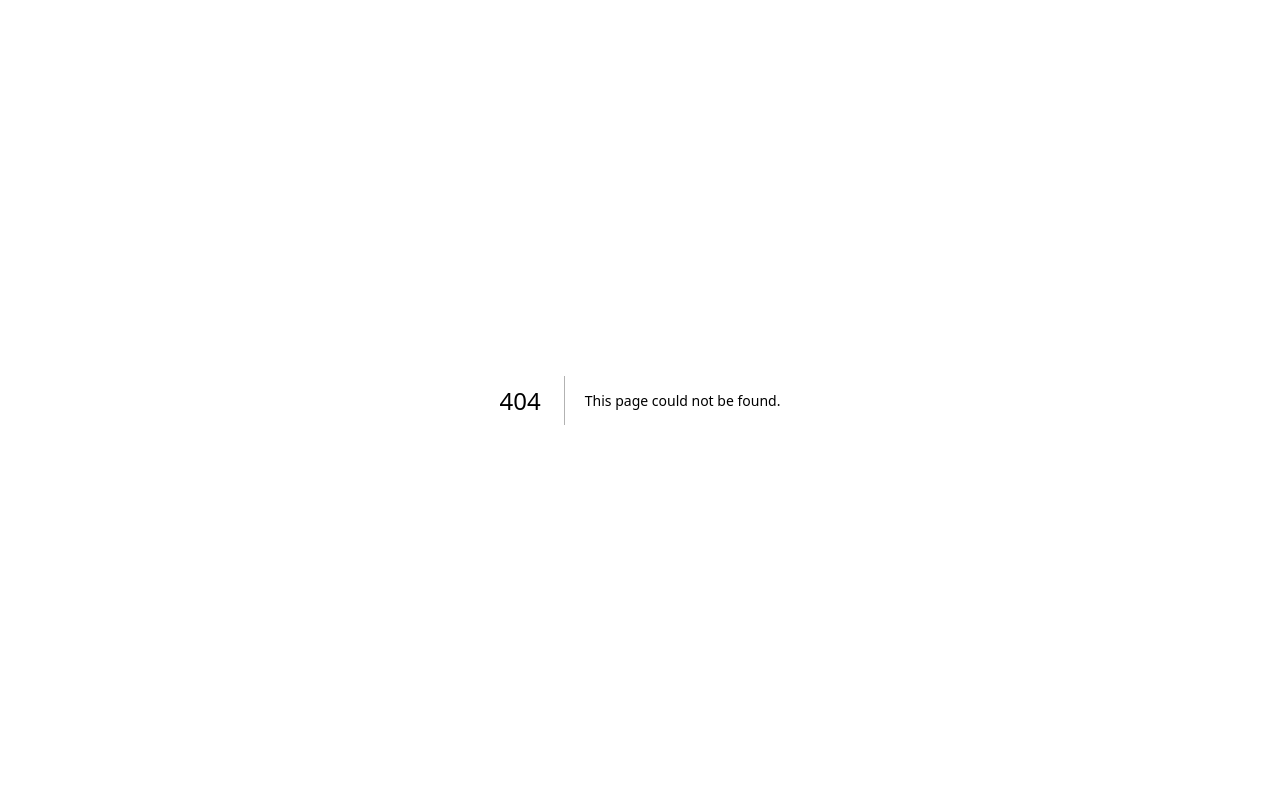
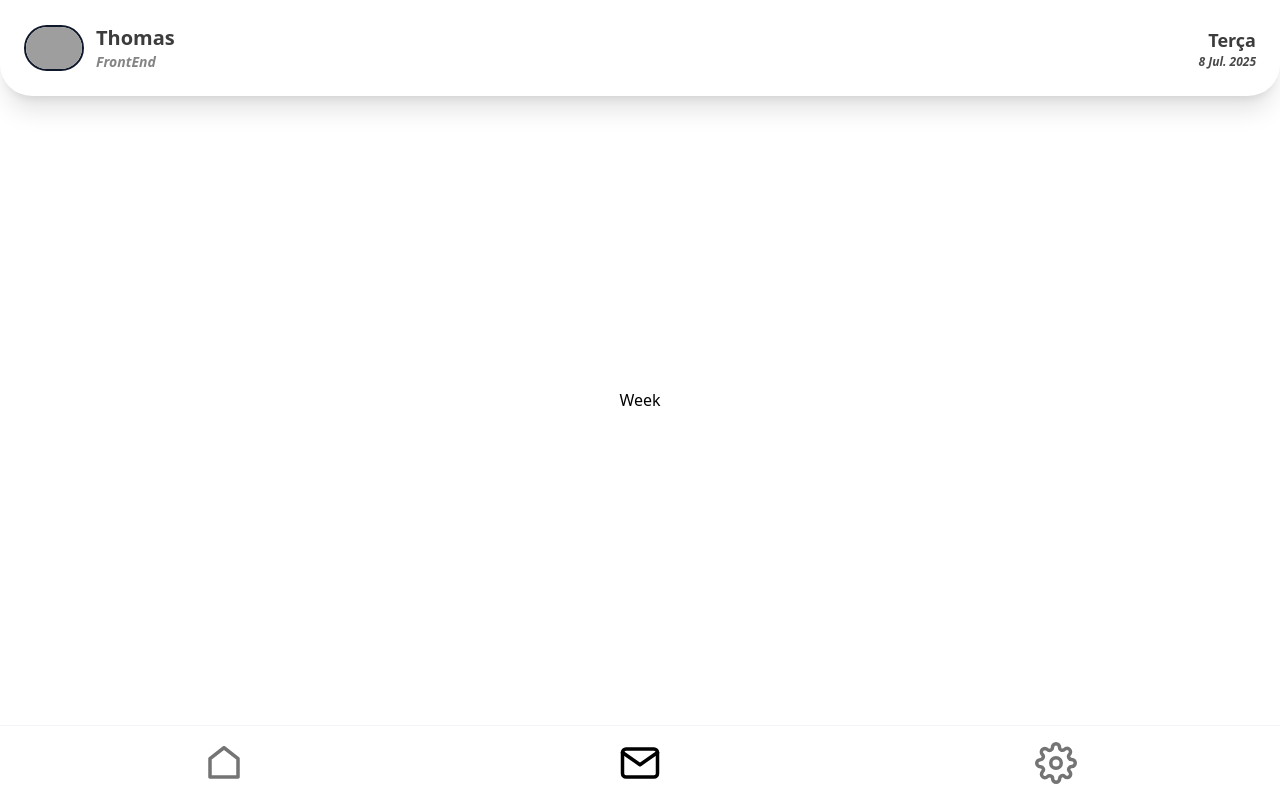
Before and after one commit to thomas-almeida/newsletter-project, a Next.js app: page /week in a window 1280 px wide. Before the commit this address had no page. Built offline with nearby package versions, Linux system fonts and the light colour scheme; grey boxes are pictures that could not be loaded.

Commit message:
better navigation

```diff
--- a/app/components/navigation.tsx
+++ b/app/components/navigation.tsx
@@ -1,23 +1,36 @@
+"use client"
+
+import Link from "next/link";
 import { FiMail, FiSettings } from "react-icons/fi";
-import { RiHome2Line, RiHomeLine } from "react-icons/ri";
-
+import { RiHomeLine } from "react-icons/ri";
+import { usePathname } from "next/navigation";
 
 export default function Navigation() {
+
+  const pathname = usePathname()
+
   return (
     <>
       <div className="grid grid-cols-3 items-center w-full p-4 absolute bottom-0 border-t border-slate-100">
+
+        <Link href="/">
           <RiHomeLine
-          className="text-[#747474] text-center w-full"
+            className={`${pathname === "/" ? "text-black" : ""} text-[#747474] text-center w-full`}
             size={42}
           />
+        </Link>
+        <Link href={"/week"}>
           <FiMail
-          className="text-[#747474] text-center w-full"
+            className={`${pathname === "/week" ? "text-black" : ""} text-[#747474] text-center w-full`}
             size={42}
           />
+        </Link>
+        <Link href={"/settings"}>
           <FiSettings
-          className="text-[#747474] text-center w-full"
+            className={`${pathname === "/settings" ? "text-black" : ""} text-[#747474] text-center w-full`}
             size={42}
           />
+        </Link>
       </div>
     </>
   )
--- a/app/components/topbar.tsx
+++ b/app/components/topbar.tsx
@@ -1,5 +1,9 @@
+"use client"
+
 import Image from "next/image";
 import WeekDays from "./weekDays";
+
+import { usePathname } from "next/navigation";
 
 const weekNames = [
   "Domingo",
@@ -18,6 +22,9 @@ const month = today.toLocaleString("pt-BR", { month: "short" })
 const year = today.getFullYear()
 
 export default function TopBar() {
+
+  const pathname = usePathname()
+
   return (
     <div className="absolute top-0 p-6 shadow-xl rounded-b-4xl w-full">
       <div className="flex justify-between items-center">
@@ -39,7 +46,9 @@ export default function TopBar() {
           <h4 className="text-xs font-bold italic text-[#494949] capitalize">{day} {month} {year}</h4>
         </div>
       </div>
-      <WeekDays daysAmount={5} />
+      <div className={pathname !== "/" ? `hidden` : undefined}>
+        <WeekDays daysAmount={5} />
+      </div>
     </div>
   )
 }
--- a/app/layout.tsx
+++ b/app/layout.tsx
@@ -1,5 +1,7 @@
 import type { Metadata } from "next";
 import "./globals.css";
+import TopBar from "./components/topbar";
+import Navigation from "./components/navigation";
 
 export const metadata: Metadata = {
   title: "TrampooFy - Reports para ser Promovido",
@@ -14,7 +16,11 @@ export default function RootLayout({
   return (
     <html lang="pt-br">
       <body>
-        {children}
+        <TopBar />
+        <div className="flex flex-col justify-center items-center h-screen">
+          {children}
+        </div>
+        <Navigation />
       </body>
     </html>
   );
--- a/app/page.tsx
+++ b/app/page.tsx
@@ -1,12 +1,9 @@
-import Navigation from "./components/navigation";
-import TopBar from "./components/topbar";
+"use client"
 
 export default function Home() {
   return (
-    <div className="flex flex-col justify-center items-center h-screen">
-      <TopBar />
-      <h1>AA</h1>
-      <Navigation />
-    </div>
-  );
+    <>
+      <h1>Home</h1>
+    </>
+  )
 }
--- /dev/null
+++ b/app/settings/page.tsx
@@ -0,0 +1,5 @@
+export default function Settings() {
+  return (
+    <h1>Settings</h1>
+  )
+}
--- /dev/null
+++ b/app/week/page.tsx
@@ -0,0 +1,5 @@
+export default function Week() {
+  return (
+    <h1>Week</h1>
+  )
+}
```
Lines whose indentation alone changed are shown as unchanged.
